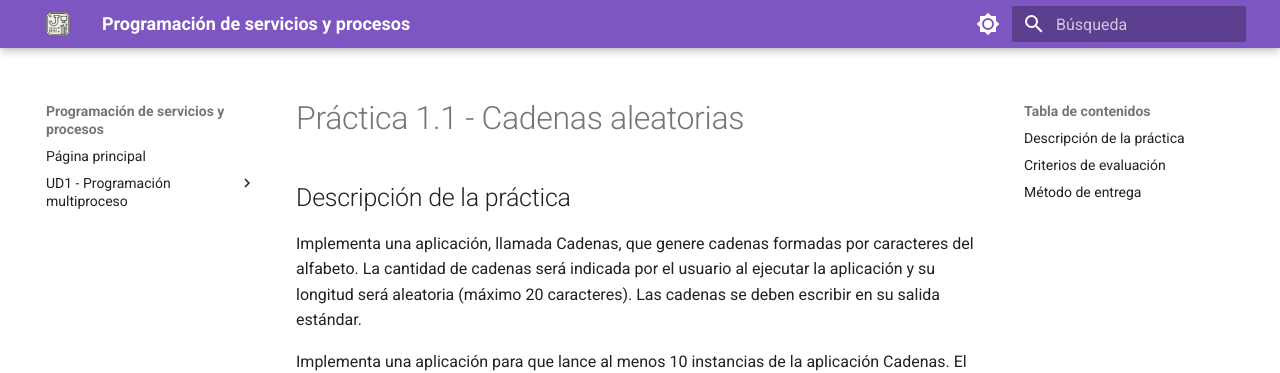
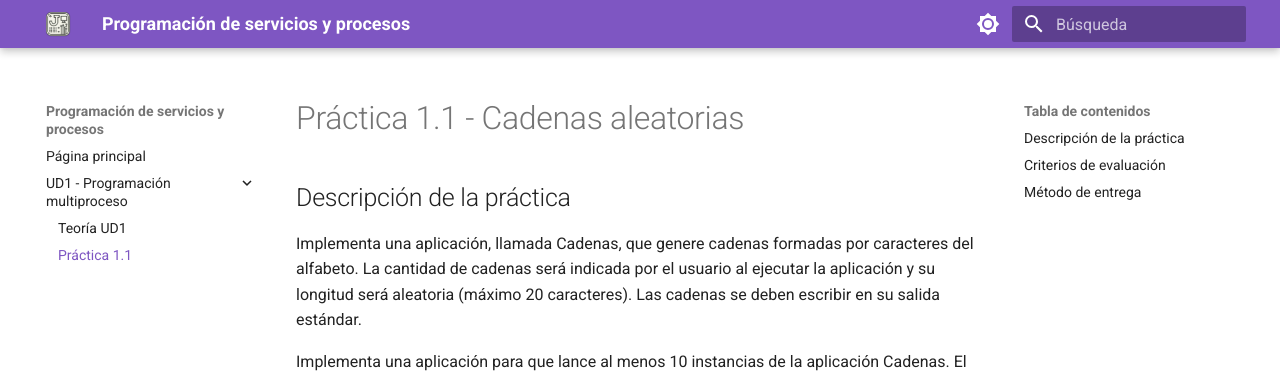
Before and after one commit to Joperpu/psp2425, an MkDocs documentation site: the page built from docs/pr1.1.md, in a window 1280 px wide. Shown: the top 373 px of the page. Built offline with MkDocs 1.6.1 and Material for MkDocs 9.7.7, drawn with Linux system fonts in a browser that asks for light colours.

Commit message:
Práctica 1.1

```diff
--- a/mkdocs.yml
+++ b/mkdocs.yml
@@ -24,7 +24,7 @@ nav:
   - Página principal: index.md
   - UD1 - Programación multiproceso:
     - Teoría UD1: ud1.md
-    #- Práctica 1.1: pr1.1.md
+    - Práctica 1.1: pr1.1.md
 
 copyright: "2024 José María Pérez Puentes - Licencia CC BY-NC-SA 4.0"
 
```
